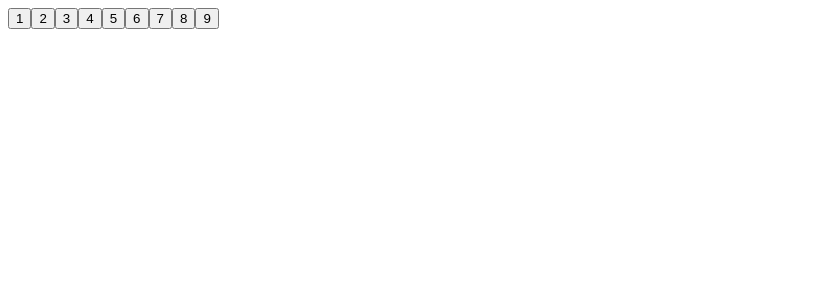
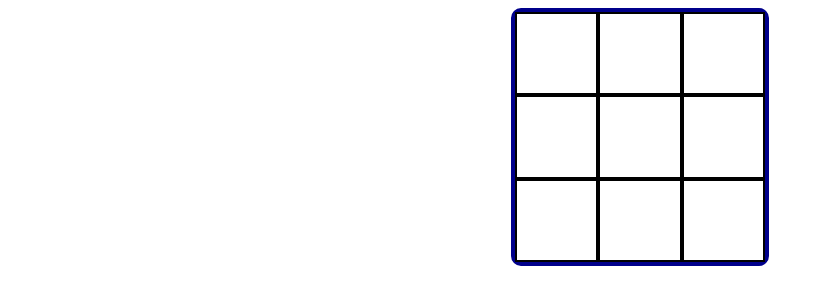
Before and after one commit to vermayash/tic-tac-toe, a React (Create React App) app: page / in a window 1280 px wide. Shown: the top 304 px of the page, without its empty margins (0-824 px from the left). Built offline with nearby package versions, Linux system fonts and the light colour scheme.

Commit message:
setting board

```diff
--- a/src/components/Board.js
+++ b/src/components/Board.js
@@ -1,18 +1,22 @@
 import React from "react";
 import Square from "./Square";
 
+const style = {
+  border: "4px solid darkblue",
+  borderRadius: "10px",
+  width: "250px",
+  height: "250px",
+  margin: "0 auto",
+  display: "grid",
+  gridTemplate: "repeat(3, 1fr) / repeat(3, 1fr)",
+};
+
 const Board = ({ squares, onClick }) => {
   return (
-    <div>
-      <Square value="1" onClick={() => onClick("some action")} />
-      <Square value="2" onClick={() => onClick("some action")} />
-      <Square value="3" onClick={() => onClick("some action")} />
-      <Square value="4" onClick={() => onClick("some action")} />
-      <Square value="5" onClick={() => onClick("some action")} />
-      <Square value="6" onClick={() => onClick("some action")} />
-      <Square value="7" onClick={() => onClick("some action")} />
-      <Square value="8" onClick={() => onClick("some action")} />
-      <Square value="9" onClick={() => onClick("some action")} />
+    <div style={style}>
+      {squares.map((square, i) => (
+        <Square key={i} value={square} onClick={() => onClick(i)} />
+      ))}
     </div>
   );
 };
--- a/src/components/Game.js
+++ b/src/components/Game.js
@@ -1,14 +1,20 @@
-import React from "react";
+import React, { useState } from "react";
 import Board from "./Board";
+import calculateWinner from "./logic.js/calculateWinner";
 
 const Game = () => {
+  const [board, setBoard] = useState(Array(9).fill(null));
+  const [xIsNext, setXIsNext] = useState(true);
+  const [yIsNext, setYIsNext] = useState(false);
+  const winner = calculateWinner(board);
+
   const onClick = () => {};
   const jumpTo = () => {};
   const renderMoves = () => {};
 
   return (
     <div>
-      <Board onClick={onClick} />
+      <Board onClick={onClick} squares={board} />
     </div>
   );
 };
--- a/src/components/Square.js
+++ b/src/components/Square.js
@@ -1,7 +1,20 @@
 import React from "react";
 
+const style = {
+  background: "white",
+  border: "2px solid black",
+  fontSize: "30px",
+  fontWeight: "800",
+  cursor: "pointer",
+  outline: "none",
+};
+
 const Square = ({ onClick, value }) => {
-  return <button onClick={onClick}>{value}</button>;
+  return (
+    <button onClick={onClick} style={style}>
+      {value}
+    </button>
+  );
 };
 
 export default Square;
--- /dev/null
+++ b/src/components/logic.js/calculateWinner.js
@@ -0,0 +1,23 @@
+const calculateWinner = (squares) => {
+  const winnerPatterns = [
+    [0, 1, 2],
+    [3, 4, 5],
+    [6, 7, 8],
+    [0, 3, 6],
+    [1, 4, 7],
+    [2, 5, 8],
+    [0, 4, 8],
+    [2, 4, 6],
+  ];
+
+  for (let i = 0; i < winnerPatterns.length; i++) {
+    const [a, b, c] = winnerPatterns[i];
+
+    if (squares[a] && squares[a] === squares[b] && squares[a] === squares[c])
+      return squares[a];
+  }
+
+  return null;
+};
+
+export default calculateWinner;
```
